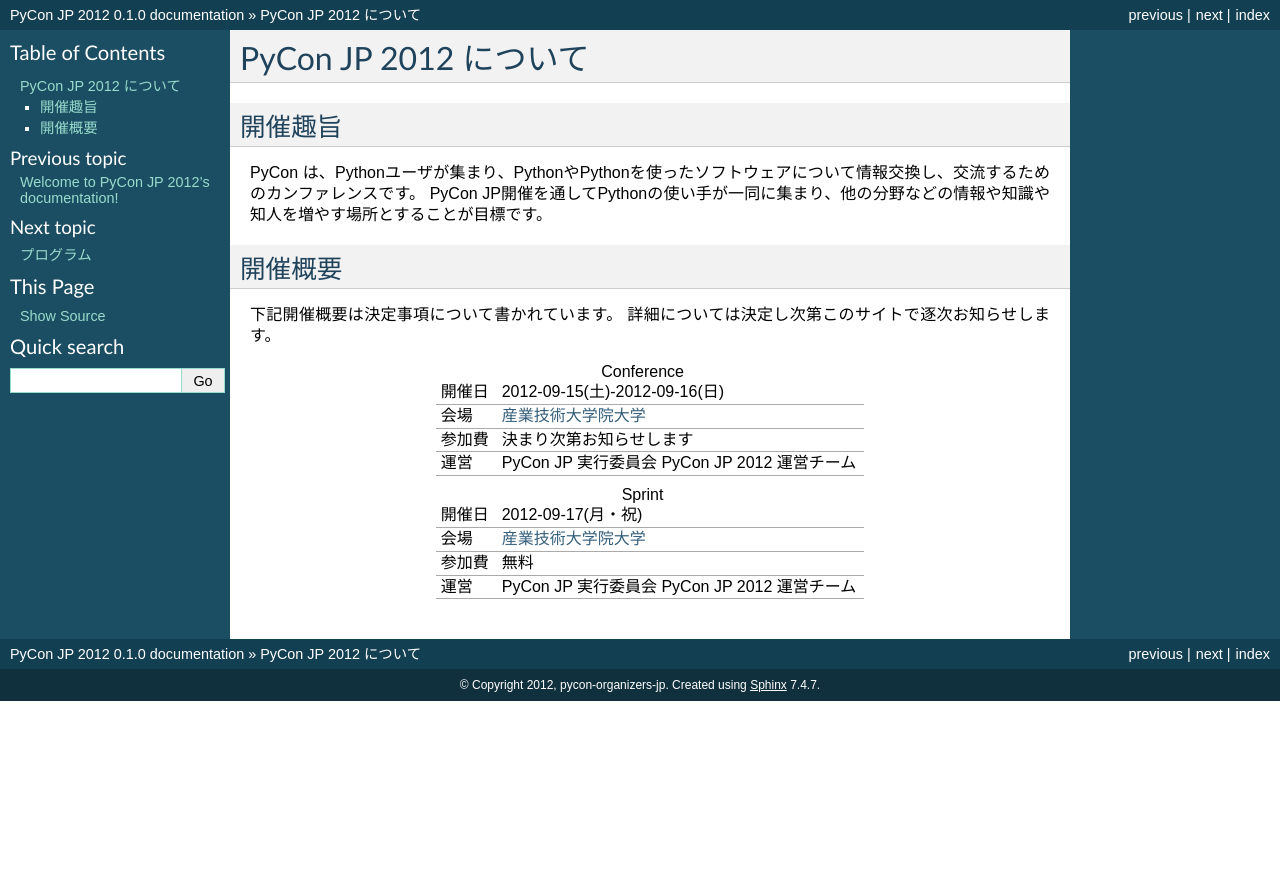
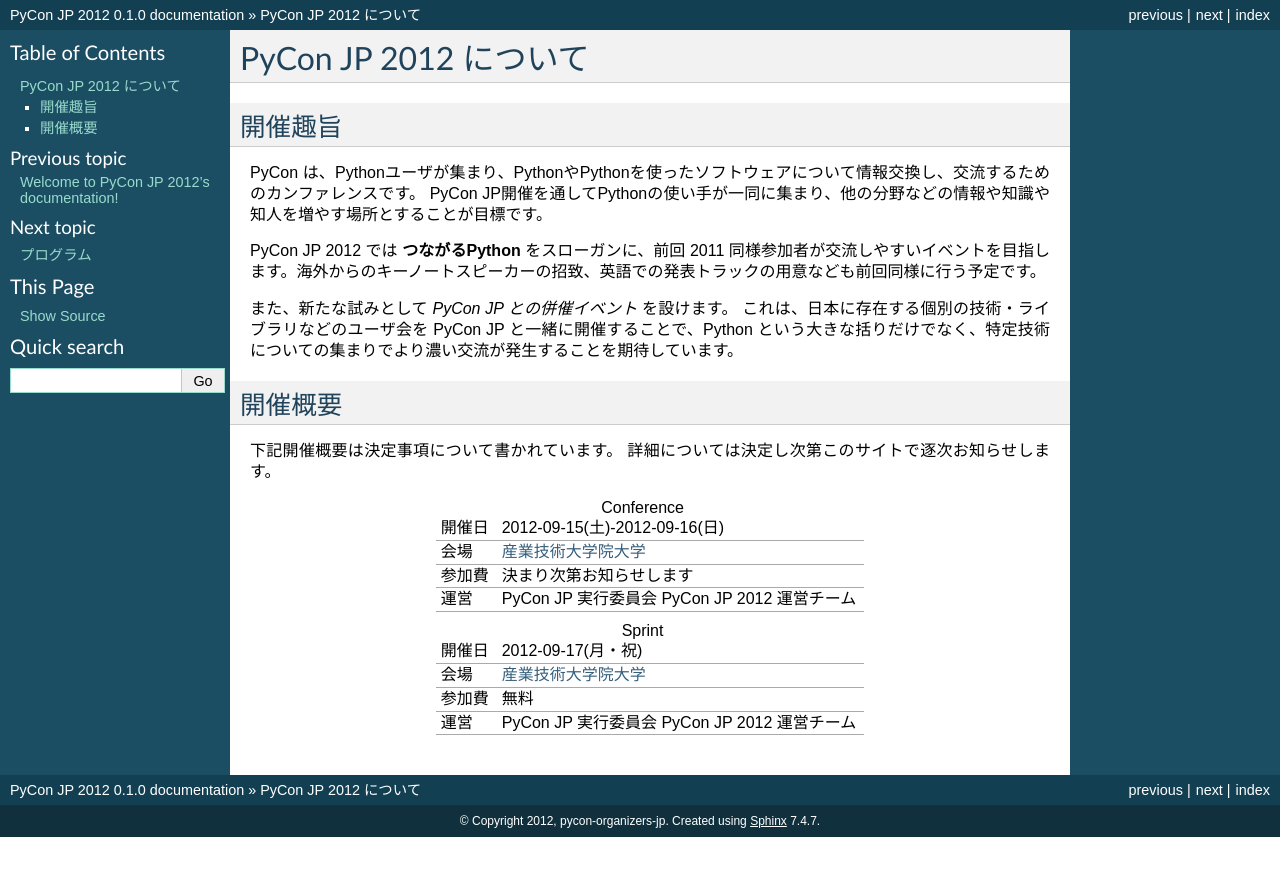
Before and after one commit to pyconjp/2012.pycon.jp, a Sphinx documentation site: the page built from sphinx/about.rst, in a window 1280 px wide. Shown: the top 876 px of the page. Built offline with Sphinx 7.4.7, drawn with Linux system fonts in a browser that asks for light colours.

Commit message:
概要追記

```diff
--- a/sphinx/about.rst
+++ b/sphinx/about.rst
@@ -7,6 +7,10 @@
 
 PyCon は、Pythonユーザが集まり、PythonやPythonを使ったソフトウェアについて情報交換し、交流するためのカンファレンスです。 PyCon JP開催を通してPythonの使い手が一同に集まり、他の分野などの情報や知識や知人を増やす場所とすることが目標です。
 
+PyCon JP 2012 では **つながるPython** をスローガンに、前回 2011 同様参加者が交流しやすいイベントを目指します。海外からのキーノートスピーカーの招致、英語での発表トラックの用意なども前回同様に行う予定です。
+
+また、新たな試みとして *PyCon JP との併催イベント* を設けます。
+これは、日本に存在する個別の技術・ライブラリなどのユーザ会を PyCon JP と一緒に開催することで、Python という大きな括りだけでなく、特定技術についての集まりでより濃い交流が発生することを期待しています。
 
 開催概要
 ========
```
